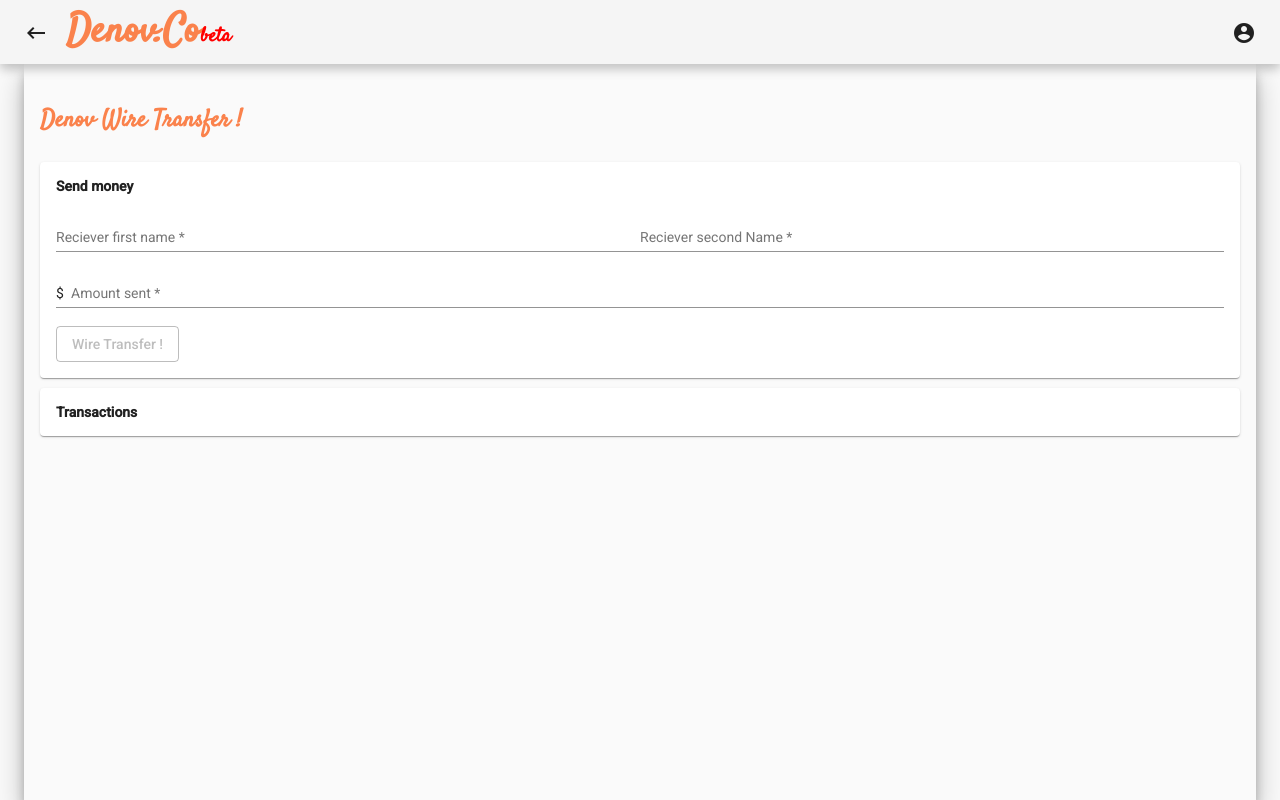
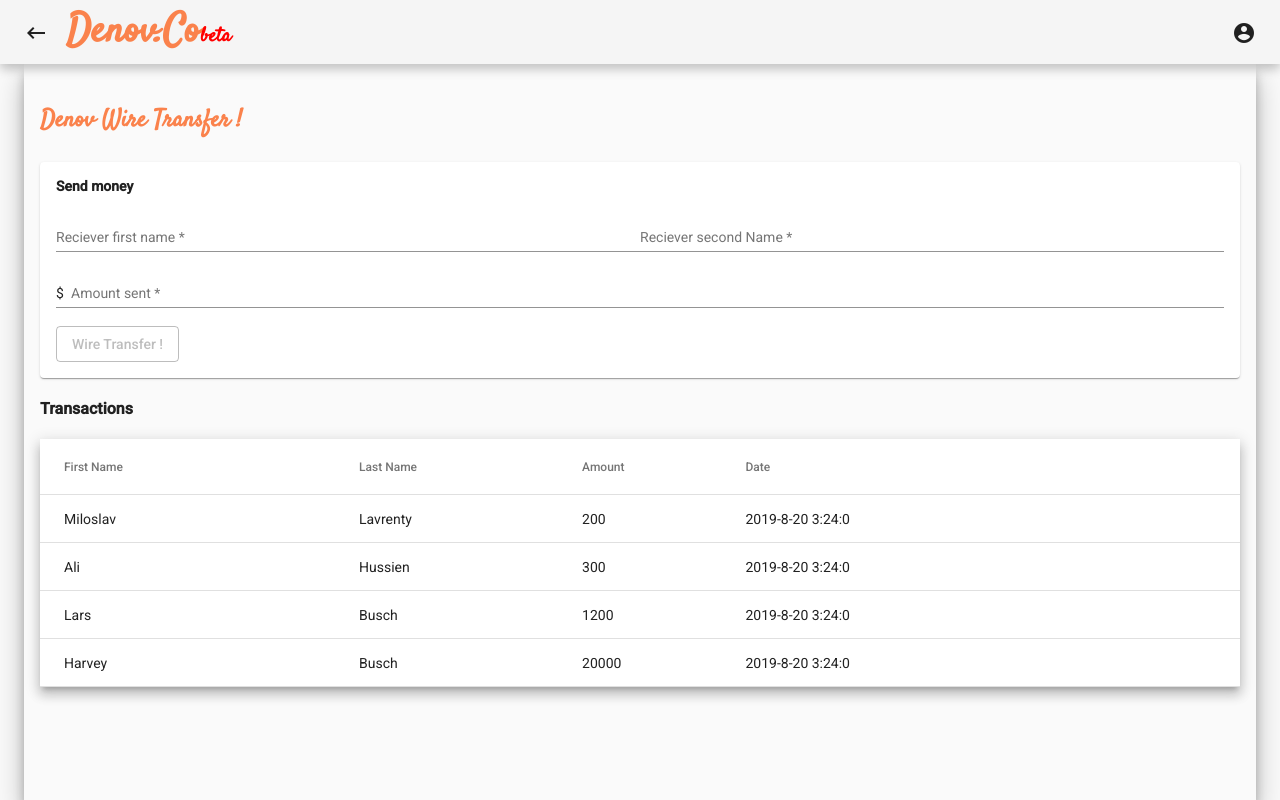
Before and after one commit to prograTammz/Denov-Angular, an Angular app: page /banking/wire-transfer in a window 1280 px wide. Built offline with nearby package versions, Linux system fonts and the light colour scheme.

Commit message:
Added dummy data table to wire transfer

```diff
--- a/src/app/page/banking/banking-wiretransfer/banking-wiretransfer.component.css
+++ b/src/app/page/banking/banking-wiretransfer/banking-wiretransfer.component.css
@@ -6,3 +6,6 @@ h3{
 mat-card:first-of-type{
     margin-bottom: 10px;
 }
+table{
+    width: 100%;
+}
--- a/src/app/page/banking/banking-wiretransfer/banking-wiretransfer.component.html
+++ b/src/app/page/banking/banking-wiretransfer/banking-wiretransfer.component.html
@@ -18,8 +18,24 @@
     </mat-card-content>
 </mat-card>
 
-<mat-card>
-        <mat-card-content>
             <h4>Transactions</h4>
-        </mat-card-content>
-</mat-card>
+            <table mat-table #table [dataSource]="dummyData" class="mat-elevation-z8">
+                <ng-container matColumnDef="firstName">
+                    <th mat-header-cell *matHeaderCellDef> First Name </th>
+                    <td mat-cell *matCellDef="let row"> {{row.firstName}} </td>
+                </ng-container>
+                <ng-container matColumnDef="lastName">
+                        <th mat-header-cell *matHeaderCellDef> Last Name </th>
+                        <td mat-cell *matCellDef="let row"> {{row.lastName}} </td>
+                </ng-container>
+                <ng-container matColumnDef="amount">
+                        <th mat-header-cell *matHeaderCellDef> Amount </th>
+                        <td mat-cell *matCellDef="let row"> {{row.amount}} </td>
+                </ng-container>
+                <ng-container matColumnDef="date">
+                        <th mat-header-cell *matHeaderCellDef> Date </th>
+                        <td mat-cell *matCellDef="let row"> {{this.convertDate(row.date)}} </td>
+                    </ng-container>
+                <tr mat-header-row *matHeaderRowDef="displayedColumns"></tr>
+                <tr mat-row *matRowDef="let row; columns: displayedColumns;"></tr>
+            </table>
--- a/src/app/page/banking/banking-wiretransfer/banking-wiretransfer.component.ts
+++ b/src/app/page/banking/banking-wiretransfer/banking-wiretransfer.component.ts
@@ -2,18 +2,34 @@ import { Component, OnInit } from '@angular/core';
 import { FormControl, FormGroup } from '@angular/forms';
 import { Validators } from '@angular/forms';
 import {MatSnackBar} from '@angular/material/snack-bar';
+
+export interface WireTransfer{
+  firstName: string;
+  lastName: string;
+  amount: number;
+  date: Date;
+}
+
+const dummy: WireTransfer[] = [
+  {firstName: "Miloslav",lastName:"Lavrenty",amount: 200,date: new Date(2019,7,20,3,24,0)  },
+  {firstName: "Ali",lastName:"Hussien",amount: 300,date: new Date(2019,7,20,3,24,0)  },
+  {firstName: "Lars",lastName:"Busch",amount: 1200,date: new Date(2019,7,20,3,24,0)  },
+  {firstName: "Harvey",lastName:"Busch",amount: 20000,date: new Date(2019,7,20,3,24,0)  }
+];
 @Component({
   selector: 'app-banking-wiretransfer',
   templateUrl: './banking-wiretransfer.component.html',
   styleUrls: ['./banking-wiretransfer.component.css']
 })
+
 export class BankingWiretransferComponent implements OnInit {
   wireTransfer: FormGroup = new FormGroup({
       firstName:  new FormControl('',Validators.required),
       lastName:  new FormControl('',Validators.required),
       amount:  new FormControl('',Validators.required),
   })
-
+  dummyData:WireTransfer[] = dummy;
+  displayedColumns: string[] = ['firstName','lastName','amount','date'];
 
   constructor(private _snackBar: MatSnackBar) {
 
@@ -39,4 +55,7 @@ export class BankingWiretransferComponent implements OnInit {
       duration: 2000
     });
   }
+  convertDate (date: Date): string{
+    return date.getFullYear() + "-" + (date.getMonth() + 1) + "-" + date.getDate() + " " + date.getHours() + ":" + date.getMinutes() + ":" + date.getSeconds();
+  }
 }
```
